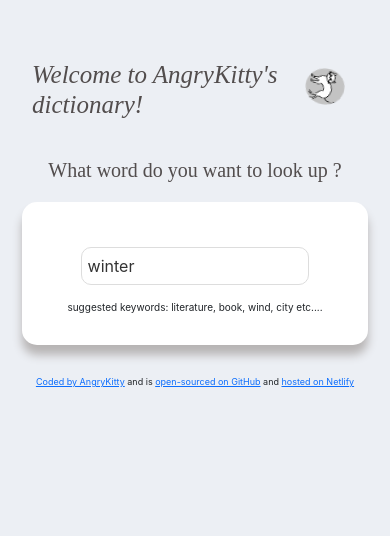
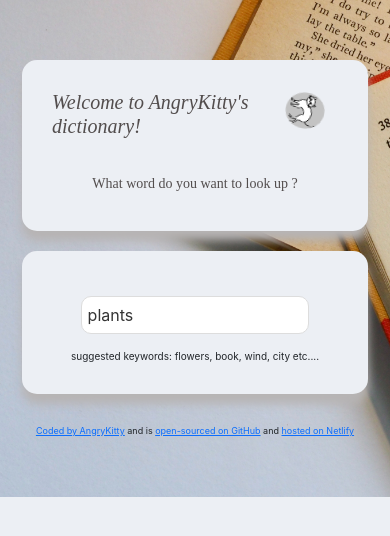
Before and after one commit to Angry-cat-coder/Dictionary-app, a React (Create React App) app: page / in a window 390 px wide. Shown: the top 536 px of the page. Built offline with nearby package versions, Linux system fonts and the light colour scheme; no server answers.

Commit message:
Added photos search& css style

```diff
--- a/src/App.css
+++ b/src/App.css
@@ -2,7 +2,13 @@
   margin: 60px auto;
   max-width: 960px;
 }
-
+.App section {
+  background: #eceff4;
+  margin: 20px 10px;
+  padding: 30px;
+  border-radius: 15px;
+  box-shadow: 0px 10px 10px rgb(183, 180, 180);
+}
 .App-logo {
   height: 10vmin;
   pointer-events: none;
@@ -54,7 +60,10 @@
 }
 @media (max-width: 960px) {
   h1 {
-    font-size: 25px;
+    font-size: 20px;
+  }
+  .App-header h4 {
+    font-size: 14px;
   }
   .Welcome {
     display: flex;
--- a/src/App.js
+++ b/src/App.js
@@ -6,7 +6,7 @@
   return (
     <div className="App">
       <div className="container">
-        <header className="App-header">
+        <section className="App-header">
           <div className="Welcome">
             <img src={logo} className="App-logo" alt="logo" />
             <h1>
@@ -15,8 +15,8 @@
             </h1>
           </div>{" "}
           <h4>What word do you want to look up ? </h4>
-        </header>{" "}
-        <Dictionarysearch defaultKeyword="winter" />
+        </section>{" "}
+        <Dictionarysearch defaultKeyword="plants" />
         <footer className="App-footer">
           <a
             href="https://extraordinary-beignet-690091.netlify.app/"
--- a/src/Dictionarysearch.css
+++ b/src/Dictionarysearch.css
@@ -1,5 +1,5 @@
 .Dictionarysearch section {
-  background: white;
+  background: #eceff4;
   margin: 20px 10px;
   padding: 30px;
   border-radius: 15px;
--- a/src/Dictionarysearch.js
+++ b/src/Dictionarysearch.js
@@ -2,10 +2,12 @@
 import "./Dictionarysearch.css";
 import axios from "axios";
 import Searchresult from "./Searchresult";
+import Displayphotos from "./Displayphotos";
 export default function Dictionarysearch(props) {
   let [keyWord, setkeyWord] = useState(props.defaultKeyword);
   let [result, setResult] = useState(null);
   let [loaded, setLoaded] = useState(false);
+  let [photos, setPhotos] = useState(null);
   function handleSubmit(event) {
     event.preventDefault();
     search();
@@ -18,9 +20,20 @@
     let upiUrl = `https://api.dictionaryapi.dev/api/v2/entries/en/${keyWord}`;
     axios.get(upiUrl).then(showResponse);
   }
+  function handlePexelsResponse(response) {
+    setPhotos(response.data.photos);
+  }
+
   function showResponse(response) {
     console.log(response.data[0]);
     setResult(response.data[0]);
+    let pexelsApiKey =
+      "nuiuhRR2FgTUY878rxVDP6k4T4IxjFEOAvvaN3kTmCDSwNnhWMElCAoh";
+    let pexelsApiUrl = `https://api.pexels.com/v1/search?query=${response.data[0].word}&per_page=12`;
+    let authorizationHeader = { Authorization: `Bearer ${pexelsApiKey}` };
+    axios
+      .get(pexelsApiUrl, { headers: authorizationHeader })
+      .then(handlePexelsResponse);
   }
   function load() {
     setLoaded(true);
@@ -39,9 +52,10 @@
             />
           </form>{" "}
           <div className="Hint">
-            suggested keywords: literature, book, wind, city etc....
+            suggested keywords: flowers, book, wind, city etc....
           </div>
         </section>
+        <Displayphotos photos={photos} />
         <Searchresult results={result} />
       </div>
     );
--- /dev/null
+++ b/src/Displayphotos.css
@@ -0,0 +1,4 @@
+.Displayphotos img {
+  border-radius: 5px;
+  margin-bottom: 15px;
+}
--- /dev/null
+++ b/src/Displayphotos.js
@@ -0,0 +1,21 @@
+import React from "react";
+import "./Displayphotos.css";
+export default function Displayphotos(props) {
+  if (props.photos) {
+    return (
+      <section className="Displayphotos">
+        <div className="row">
+          {props.photos.map(function (photo, index) {
+            return (
+              <div className="col-3" key={index}>
+                <a href={photo.src.original} target="_blank" rel="noreferrer">
+                  <img src={photo.src.landscape} className="img-fluid" />
+                </a>
+              </div>
+            );
+          })}
+        </div>
+      </section>
+    );
+  } else return null;
+}
--- a/src/index.css
+++ b/src/index.css
@@ -7,6 +7,12 @@
   -moz-osx-font-smoothing: grayscale;
   background-color: #eceff4;
 }
+body {
+  background-image: url("../public/books.jpg");
+  background-position: center;
+  background-repeat: no-repeat;
+  background-size: cover;
+}
 
 code {
   font-family: source-code-pro, Menlo, Monaco, Consolas, "Courier New",
```
Also changed, not shown: public/books.jpg (added), public/lybrary.jpg (added).
